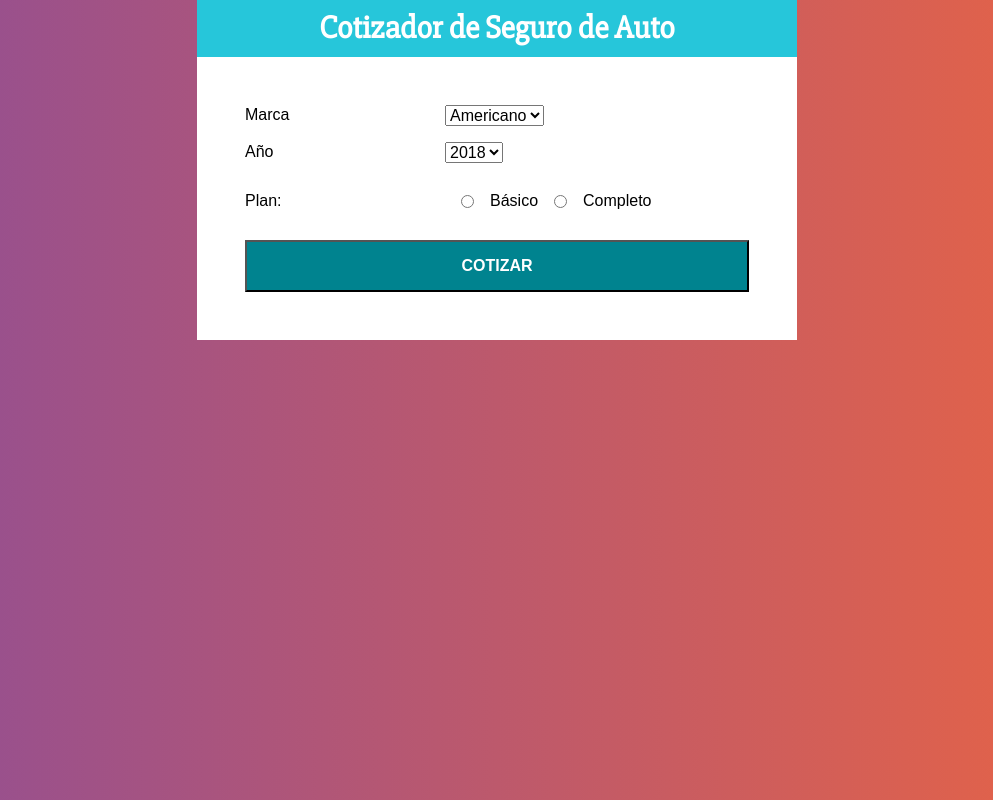
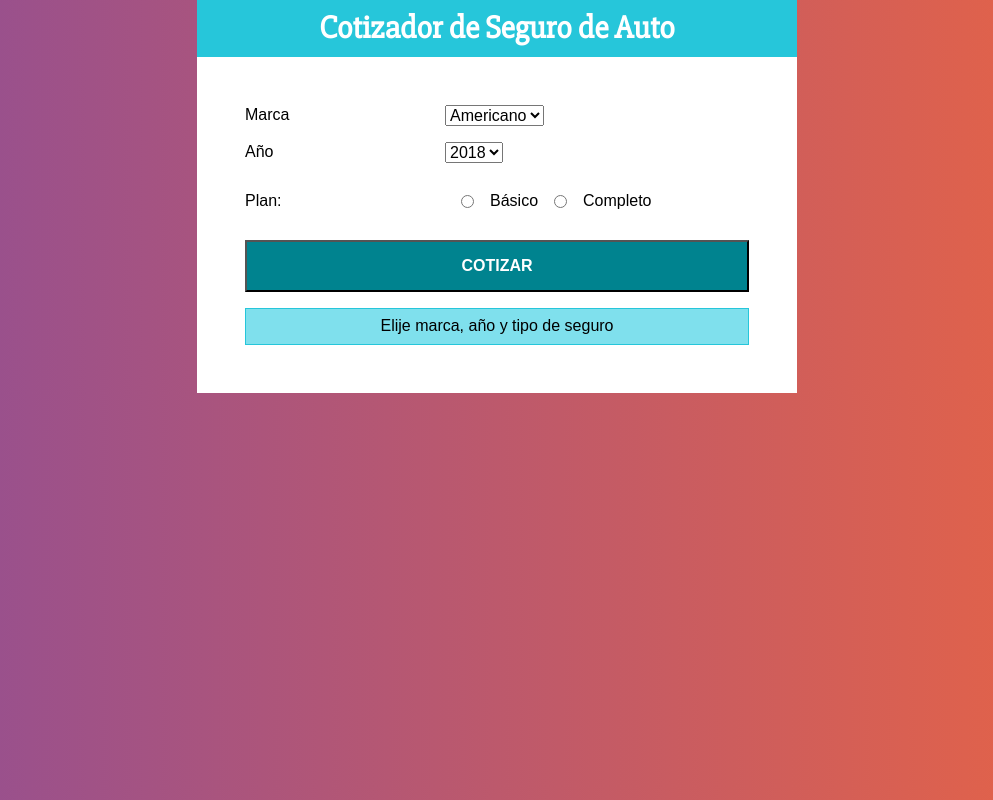
Before and after one commit to AgustinMoya/lenny, a React (Create React App) app in the folder cotizador/: page / in a window 1280 px wide. Shown: the whole page, without its empty margins (143-1136 px from the left). Built offline with nearby package versions, Linux system fonts and the light colour scheme.

Commit message:
Cotizador finalizado

```diff
--- a/cotizador/package.json
+++ b/cotizador/package.json
@@ -21,5 +21,8 @@
     "not dead",
     "not ie <= 11",
     "not op_mini all"
-  ]
+  ],
+  "devDependencies": {
+    "react-transition-group": "^2.5.2"
+  }
 }
--- a/cotizador/src/componentes/Resultado.js
+++ b/cotizador/src/componentes/Resultado.js
@@ -0,0 +1,27 @@
+import React, { Component } from 'react'
+import { TransitionGroup, CSSTransition } from 'react-transition-group'
+
+class Resultado extends Component {
+  render () {
+    const resultado = this.props.resultado
+    const mensaje = !resultado
+      ? 'Elije marca, año y tipo de seguro'
+      : 'El total es $ '
+    return (
+      <div className='gran-total'>
+        {mensaje}
+        <TransitionGroup component='span' className='resultado'>
+          <CSSTransition
+            classNames='resultado'
+            key={resultado}
+            timeout={{ enter: 500, exit: 500 }}
+          >
+            <span>{resultado}</span>
+          </CSSTransition>
+        </TransitionGroup>
+      </div>
+    )
+  }
+}
+
+export default Resultado
--- a/cotizador/src/componentes/Resumen.js
+++ b/cotizador/src/componentes/Resumen.js
@@ -1,10 +1,10 @@
-import React, {Component} from 'react'
+import React, { Component } from 'react'
 import { primeraMayuscula } from '../helper'
+import Resultado from './Resultado'
 
 class Resumen extends Component {
-
   mostrarResumen = () => {
-        const {marca, year, plan} = this.props.datos
+    const { marca, year, plan } = this.props.datos
 
     if (!marca || !year || !plan) return null
     return (
@@ -17,14 +17,14 @@
     )
   }
 
-    render() {
+  render () {
     return (
       <div>
         {this.mostrarResumen}
+        <Resultado resultado={this.props.resultado} />
       </div>
     )
   }
-
 }
 
 export default Resumen
```
Also changed, not shown: 1 other file (tests, documents, lock files or other folders). Lines whose indentation alone changed are shown as unchanged.
